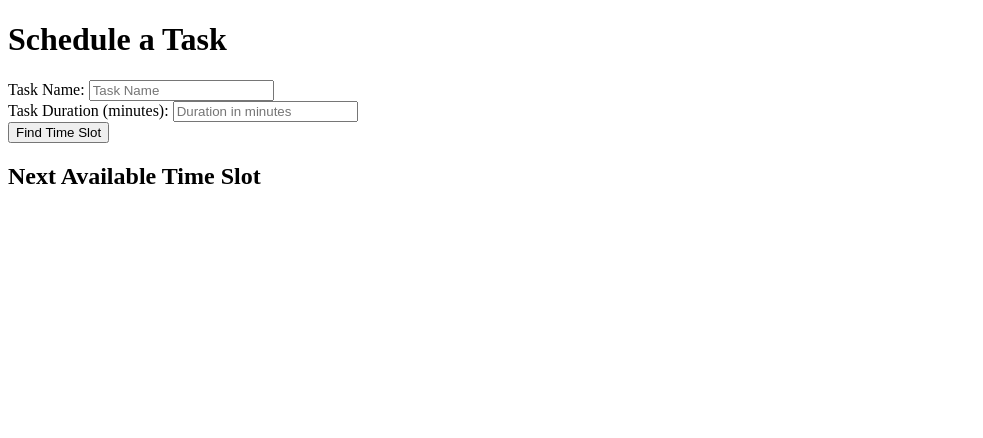
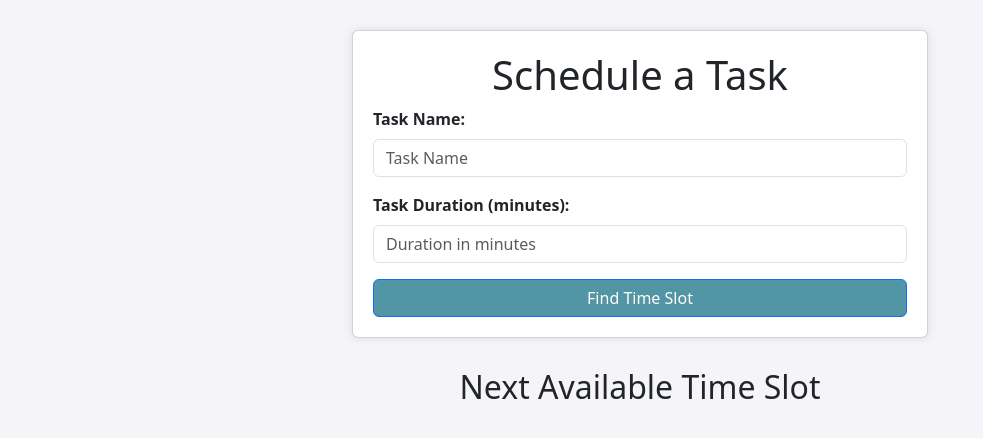
Before and after one commit to Atticus-Wong/MeetMate, a plain HTML site: page frontend/popup.html in a window 1280 px wide. Shown: the whole page, without its empty margins (0-983 px from the left). Drawn offline with nearby package versions, Linux system fonts and the light colour scheme.

Commit message:
frontend with bootstrap

```diff
--- a/frontend/popup.html
+++ b/frontend/popup.html
@@ -1,26 +1,89 @@
 <!DOCTYPE html>
-<html>
-  <head>
-    <title>Smart Scheduler</title>
-    <link rel="stylesheet" href="style.css">
-  </head>
-  <body>
-    <h1>Schedule a Task</h1>
-    <form id="task-form">
-      <label for="task-name">Task Name:</label>
-      <input type="text" id="task-name" placeholder="Task Name" required><br>
+<html lang="en">
+<head>
+  <meta charset="UTF-8">
+  <meta name="viewport" content="width=device-width, initial-scale=1.0">
+  <title>Smart Scheduler</title>
 
-      <label for="task-duration">Task Duration (minutes):</label>
-      <input type="number" id="task-duration" placeholder="Duration in minutes" required><br>
+  <!-- Bootstrap 5 CDN -->
+  <link href="https://cdn.jsdelivr.net/npm/bootstrap@5.3.0-alpha1/dist/css/bootstrap.min.css" rel="stylesheet">
 
-      <button type="submit" id="schedule-btn">Find Time Slot</button>
-    </form>
+  <!-- Optional Custom CSS -->
+  <style>
+    body {
+      background-color: #f4f4f9;
+      padding-top: 30px;
+    }
 
-    <div id="available-time">
-      <h2>Next Available Time Slot</h2>
-      <p id="time-slot"></p>
+    .container {
+      max-width: 600px;
+    }
+
+    .card {
+      padding: 20px;
+      box-shadow: 0 0 10px rgba(0, 0, 0, 0.1);
+      background-color: white;
+    }
+
+    .form-label {
+      font-weight: 600;
+    }
+
+    #available-time {
+      margin-top: 30px;
+    }
+
+    #time-slot {
+      font-size: 18px;
+      font-weight: bold;
+      color: #00152c;
+    }
+
+    .btn-primary {
+      background-color: #5295a4;
+    }
+
+    .btn-primary:hover {
+      background-color: #001022;
+    }
+  </style>
+</head>
+<body>
+
+  <div class="container">
+    <div class="card">
+      <h1 class="text-center">Schedule a Task</h1>
+      <form id="task-form">
+        <!-- Task Name Input -->
+        <div class="mb-3">
+          <label for="task-name" class="form-label">Task Name:</label>
+          <input type="text" id="task-name" class="form-control" placeholder="Task Name" required>
+        </div>
+
+        <!-- Task Duration Input -->
+        <div class="mb-3">
+          <label for="task-duration" class="form-label">Task Duration (minutes):</label>
+          <input type="number" id="task-duration" class="form-control" placeholder="Duration in minutes" required>
+        </div>
+
+        <!-- Submit Button -->
+        <div class="d-grid">
+          <button type="submit" class="btn btn-primary" id="schedule-btn">Find Time Slot</button>
+        </div>
+      </form>
     </div>
 
-    <script src="popup.js"></script>
-  </body>
+    <!-- Available Time Slot Section -->
+    <div id="available-time">
+      <h2 class="text-center">Next Available Time Slot</h2>
+      <p id="time-slot" class="text-center"></p>
+    </div>
+  </div>
+
+  <!-- Bootstrap 5 JS -->
+  <script src="https://cdn.jsdelivr.net/npm/bootstrap@5.3.0-alpha1/dist/js/bootstrap.bundle.min.js"></script>
+
+  <!-- Optional custom JS -->
+  <script src="popup.js"></script>
+</body>
 </html>
```
